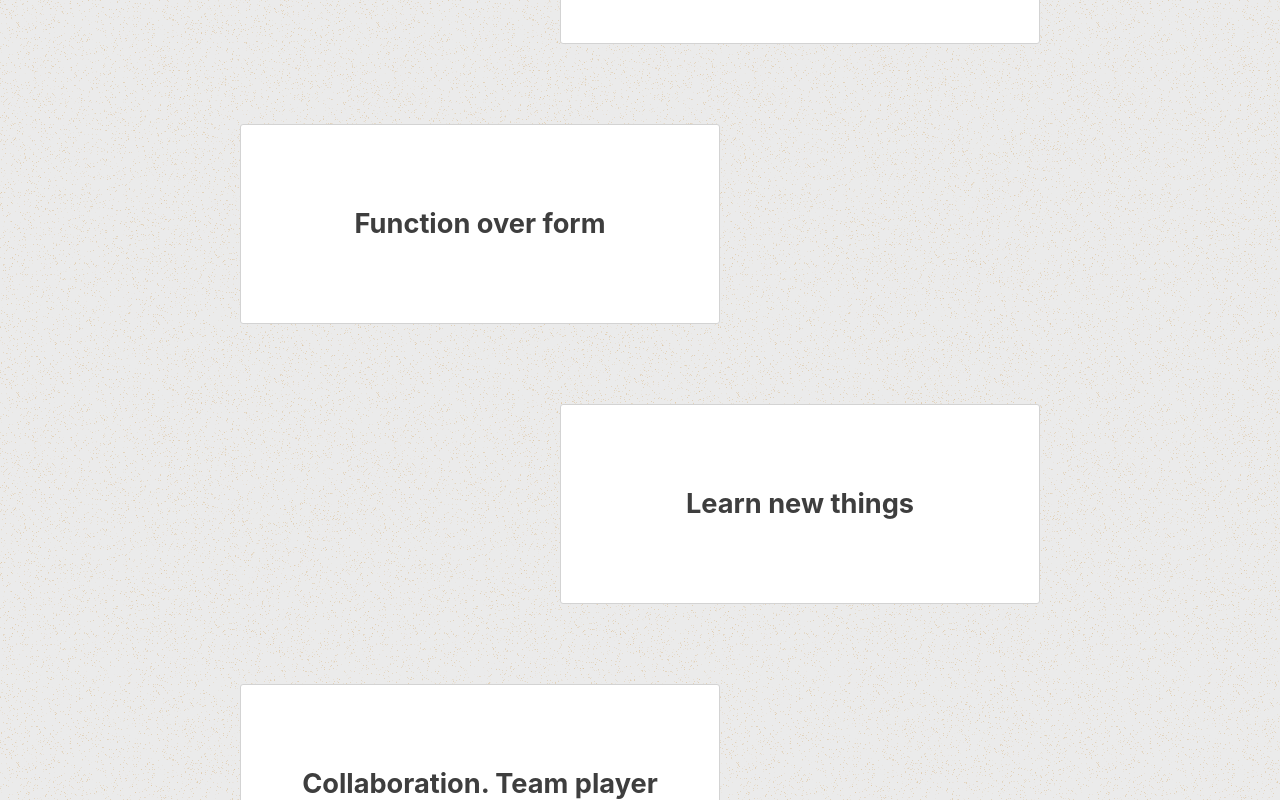
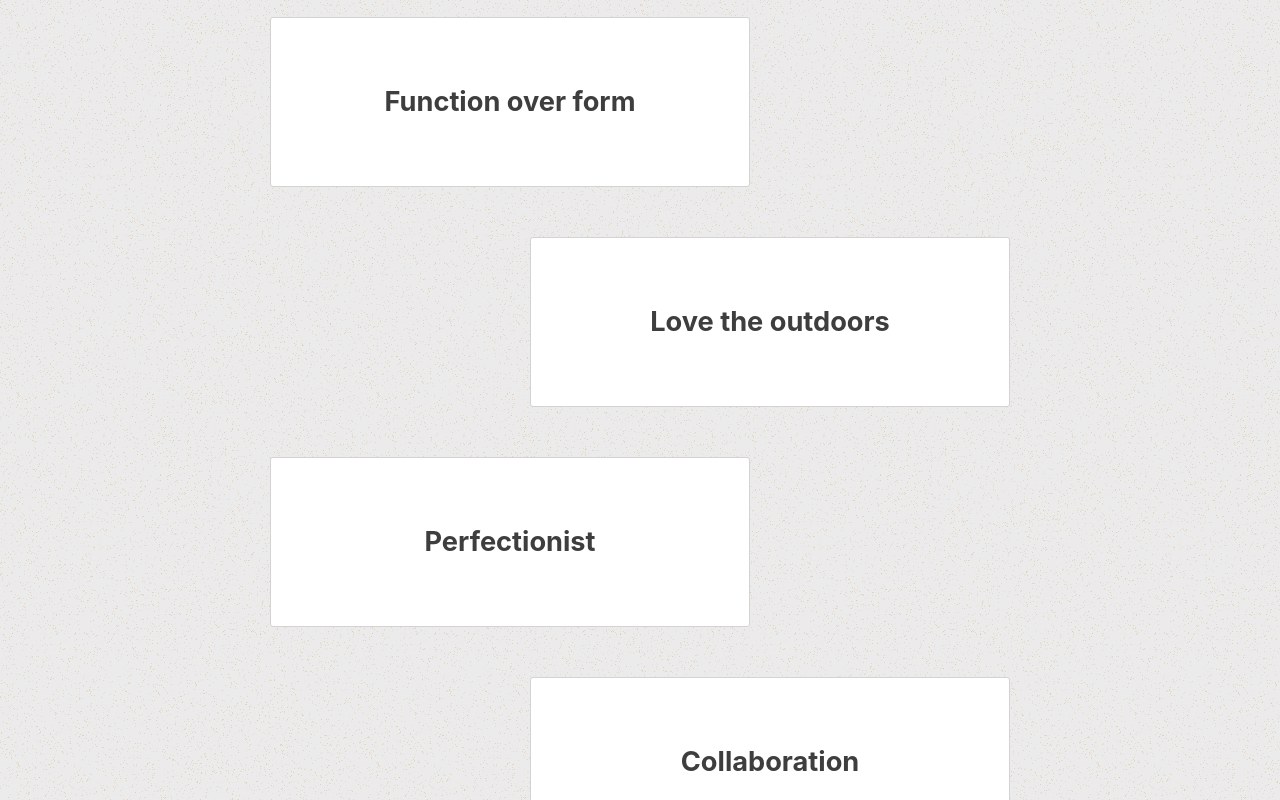
Before and after one commit to jrgrantham/james-grantham, a React (Create React App) app: page / in a window 1280 px wide. Shown: the part 2540-3340 px from the top of the page. Built offline with nearby package versions, Linux system fonts and the light colour scheme; no server answers.

Commit message:
styling tweaks

```diff
--- a/src/components/landing/LandingCaptions.jsx
+++ b/src/components/landing/LandingCaptions.jsx
@@ -17,7 +17,8 @@ export default function LandingCaptions() {
   // document.getElementById("root").style.background = appColor;
 
   return (
-    <Captions id='captions'>
+    <Captions id="captions">
+      <h1>About me</h1>
       {captions.map((caption, index) => (
         <CaptionContainer
           key={index}
@@ -41,11 +42,15 @@ const Captions = styled.div`
   max-width: ${appWidth}
   // background-color: ${landingCaptionBack1};
   // background-image: linear-gradient(${landingCaptionBack1}, ${landingCaptionBack2});
-  padding: 50px 0;
   width: 100%;
 
+  h1 {
+    font-weight: bold;
+    padding: 20px 0;
+  }
+
   @media (min-width: ${mediaBreak}) {
-    padding: 50px 100px;
+    padding: 0 100px;
     .left {
       justify-content: flex-start;
     }
@@ -56,18 +61,17 @@ const Captions = styled.div`
 `;
 
 const CaptionContainer = styled.div`
+  display: flex;
   justify-content: center;
   width: 100%;
-  display: flex;
 `;
 
 const Caption = styled.div`
   background-color: ${landingCaption};
-  margin: 20px 0;
+  margin: 0 30px 50px 30px;
   display: flex;
   justify-content: center;
   align-items: center;
-  // margin: 50px auto;
   border: 1px solid ${landingCaptionBorder};
   border-radius: 3px;
   padding: 15px;
@@ -75,9 +79,8 @@ const Caption = styled.div`
   min-height: 120px;
 
   @media (min-width: ${mediaBreak}) {
-    margin: 40px 0;
     width: 60%;
     min-width: 400px;
-    min-height: 200px;
+    min-height: 170px;
   }
 `;
--- a/src/components/landing/Projects.jsx
+++ b/src/components/landing/Projects.jsx
@@ -6,9 +6,9 @@ import { projectMediaBreak, appWidth, borderRad } from "../../views/styling";
 
 export default function Projects() {
   return (
-    <ProjectsContainer>
+    <ProjectsContainer id="projects">
         <h1>Projects</h1>
-      <StyledProjects id="projects">
+      <StyledProjects>
         {projects.map((project, index) => {
           return (
             <Card
@@ -79,10 +79,7 @@ const Card = styled.div`
   margin: 0 30px 50px 30px;
   overflow: hidden;
   background-color: white;
-    max-width: 400px;
-
-  // @media (max-width: ${projectMediaBreak}) {
-  // }
+  max-width: 400px;
 
   .image {
     max-height: 360px;
--- a/src/data/captions.js
+++ b/src/data/captions.js
@@ -2,8 +2,9 @@ export const captions = [
   'Qualified Mechanical Engineer',
   'Minimalistic, no frills',
   'Function over form',
-  'Learn new things',
-  'Collaboration. Team player',
+  'Love the outdoors',
+  'Perfectionist',
+  'Collaboration',
   // 'Enjoy hill walking with my children and their remote control cars',
   'Music lover',
   // 'Recently joined the gym in an effort to impove fitness and health',
```
